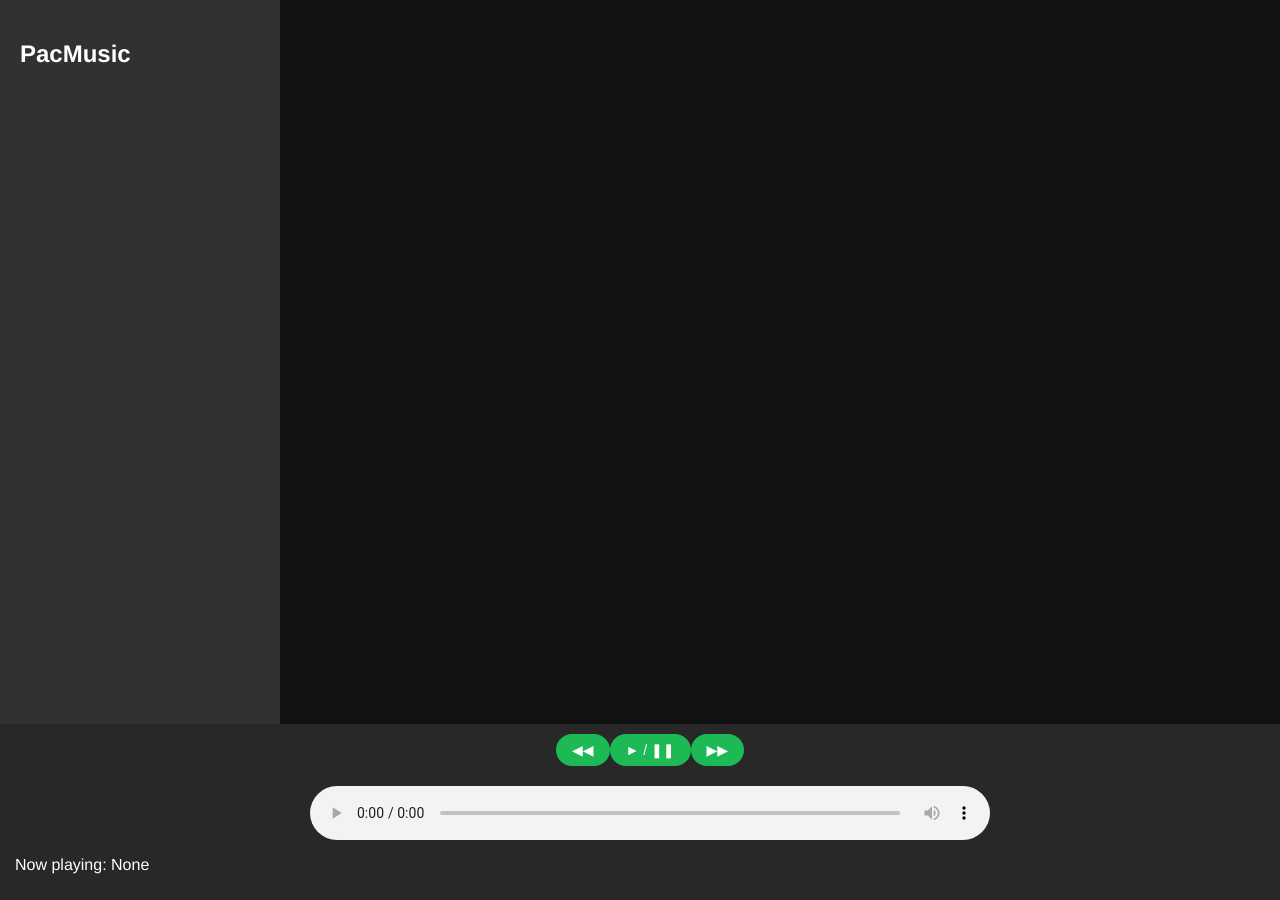
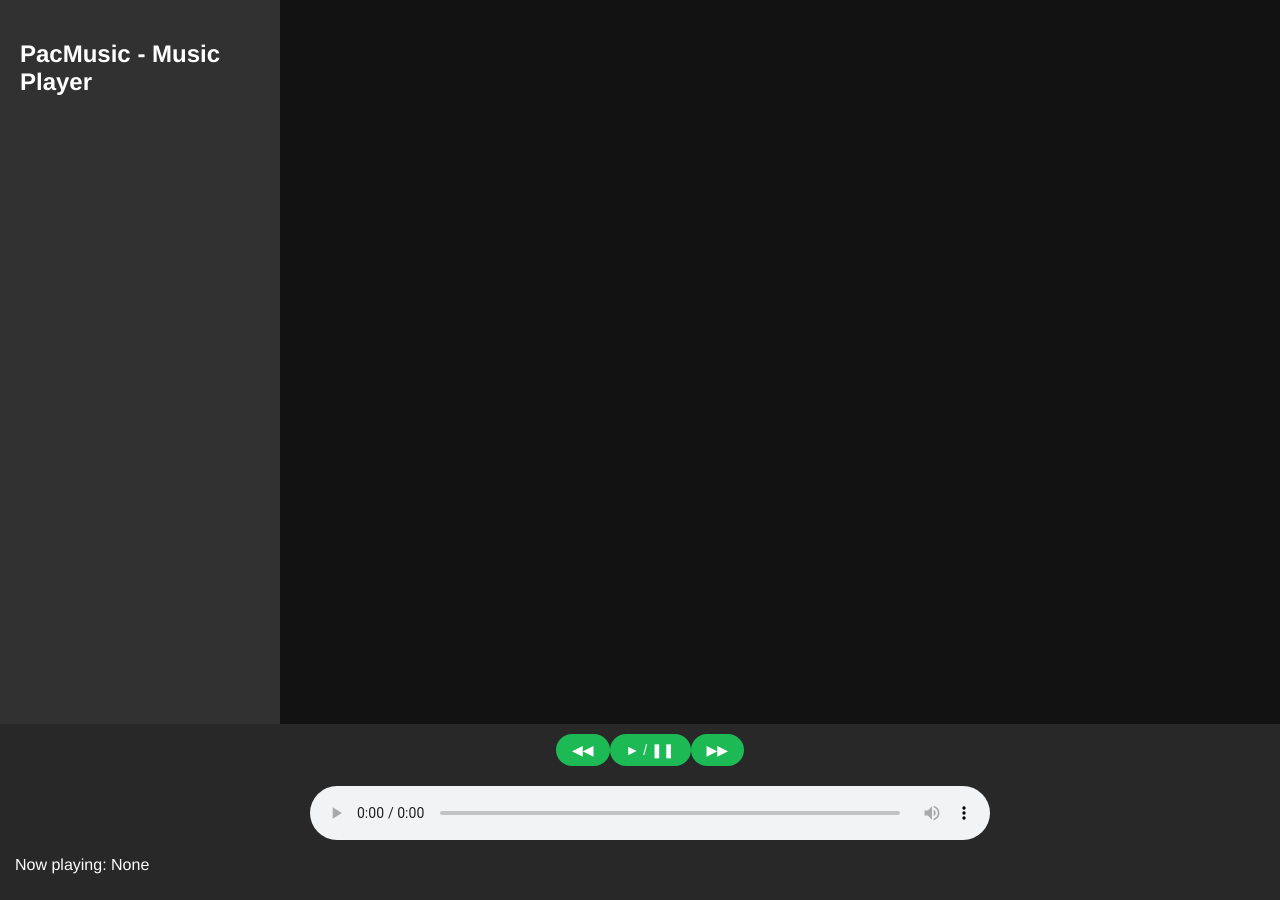
Before and after one commit to istywhyerlina/DevOps-PacMusic, a Flask app: template app/templates/index.html in a window 1280 px wide. Run offline with Flask 3, Linux system fonts and the light colour scheme; the template is opened without the code that fills it, so the values that code supplies are empty.

Commit message:
Rubah body html

```diff
--- a/app/templates/index.html
+++ b/app/templates/index.html
@@ -9,7 +9,7 @@
 <body>
     <div class="container">
         <aside class="sidebar">
-            <h1>PacMusic</h1>
+            <h1>PacMusic - Music Player</h1>
         </aside>
         <main class="content">
             <div class="music-list">
```
